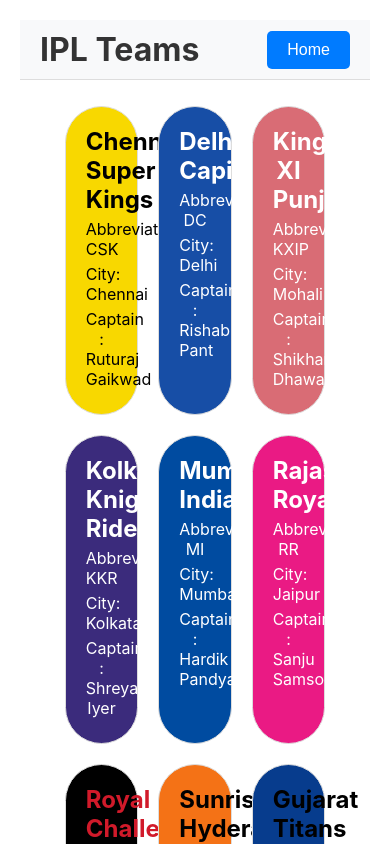
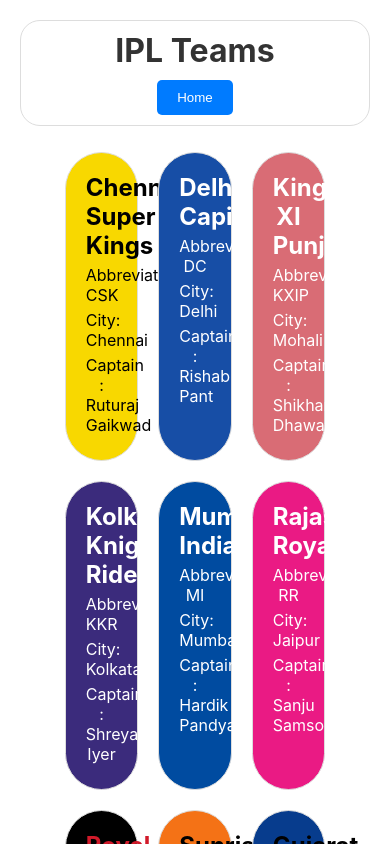
Before and after one commit to CoderGauri/cricket_encyclopedia, a React (Create React App) app: page / in a window 390 px wide. Shown: the top 844 px of the page. Built offline with nearby package versions, Linux system fonts and the light colour scheme.

Commit message:
responsive website

```diff
--- a/src/App.css
+++ b/src/App.css
@@ -25,14 +25,37 @@
   flex: 1 0 21%; /* Adjust for the number of items per row */
   box-sizing: border-box;
   max-width: 21%; /* Ensures it doesn't grow beyond this width */
+  transition: transform 0.3s ease, background-color 0.3s ease;
+}
+
+/* Media queries for responsiveness */
+@media (max-width: 1024px) {
+  li {
+    flex: 1 0 30%; /* 3 items per row */
+    max-width: 30%;
+  }
+}
+
+@media (max-width: 768px) {
+  li {
+    flex: 1 0 45%; /* 2 items per row */
+    max-width: 45%;
+  }
+}
+
+@media (max-width: 480px) {
+  li {
+    flex: 1 0 100%; /* 1 item per row */
+    max-width: 100%;
+  }
 }
 
 li h2 {
   margin: 0;
-  color: #007bff;
+  color: inherit;
 }
 
 li p {
   margin: 5px 0;
-  color: #555;
+  color: inherit;
 }
--- a/src/App.js
+++ b/src/App.js
@@ -6,7 +6,7 @@
 function App() {
   return (
     <div className="App">
-     <Header title="IPL Teams" />
+     <Header  />
      <TeamList/>
 
     </div>
--- a/src/Header.css
+++ b/src/Header.css
@@ -2,14 +2,19 @@
   display: flex;
   justify-content: space-between;
   align-items: center;
-    background-color: #f8f9fa;
   padding: 10px 20px;
-    border-bottom: 1px solid #ddd;
+  background-color: white;
+  color: #fff;
+  flex-wrap: wrap;
+  border: 1px solid #ddd;
+  border-radius: 20px;
 }
 
 .header h1 {
+
   margin: 0;
-    color: #333;
+  flex: 1;
+  text-align: center;
 }
 
 .home-button {
@@ -19,10 +24,21 @@
     padding: 10px 20px;
     border-radius: 5px;
     cursor: pointer;
-    font-size: 16px;
     transition: background-color 0.3s ease;
 }
 
 .home-button:hover {
     background-color: #0056b3;
 }
+
+/* Media queries for responsiveness */
+@media (max-width: 768px) {
+    .header {
+      flex-direction: column;
+      text-align: center;
+    }
+
+    .home-button {
+      margin-top: 10px;
+    }
+  }
--- a/src/Header.js
+++ b/src/Header.js
@@ -1,11 +1,11 @@
 import React from 'react'
 import './Header.css';
 
-function Header({ title }) {
+function Header() {
   return (
     <div>
         <header className="header">
-      <h1>{title}</h1>
+      <h1>IPL Teams</h1>
       <button className="home-button">Home</button>
     </header>
     </div>
```
Lines whose indentation alone changed are shown as unchanged.
